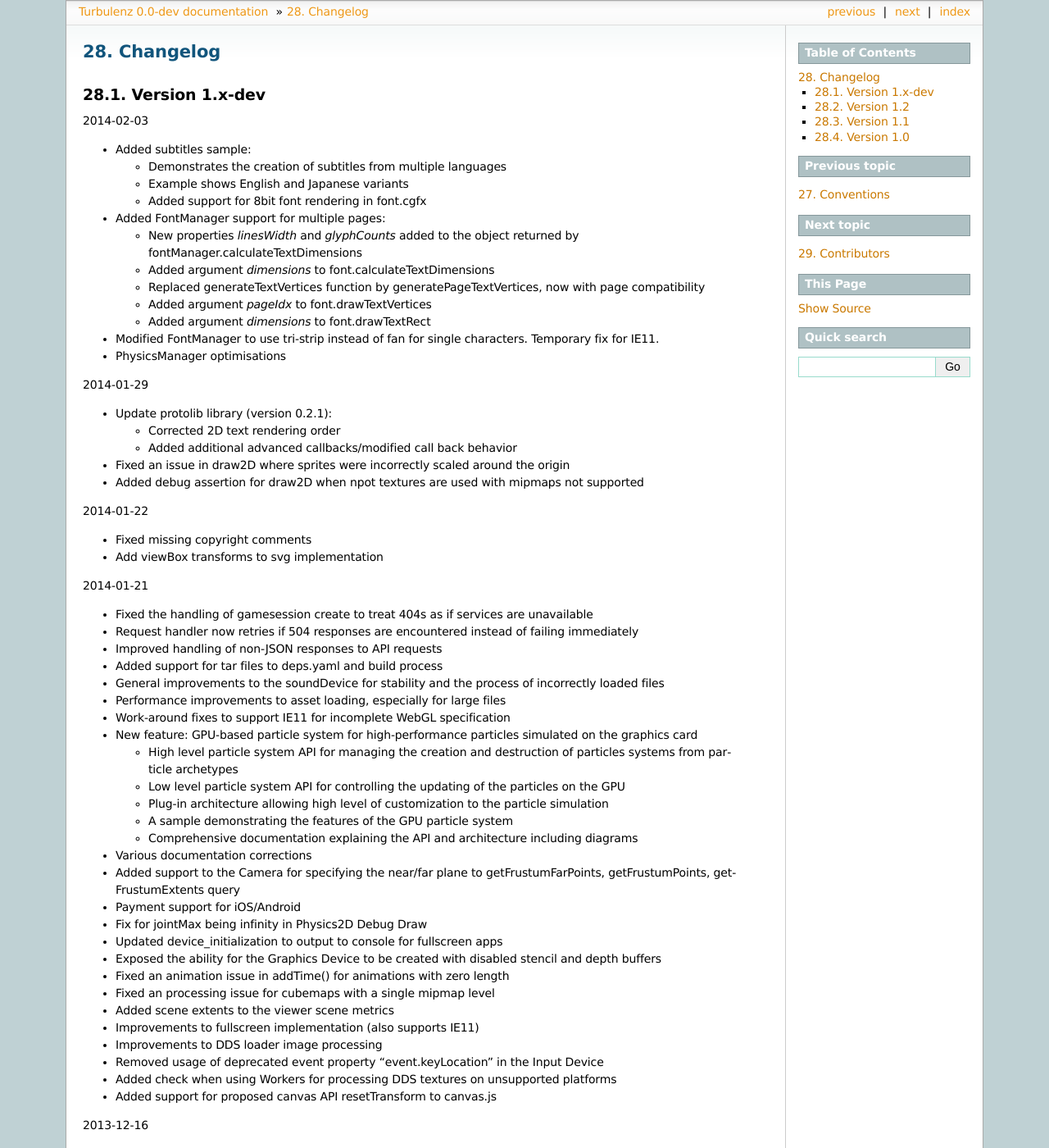
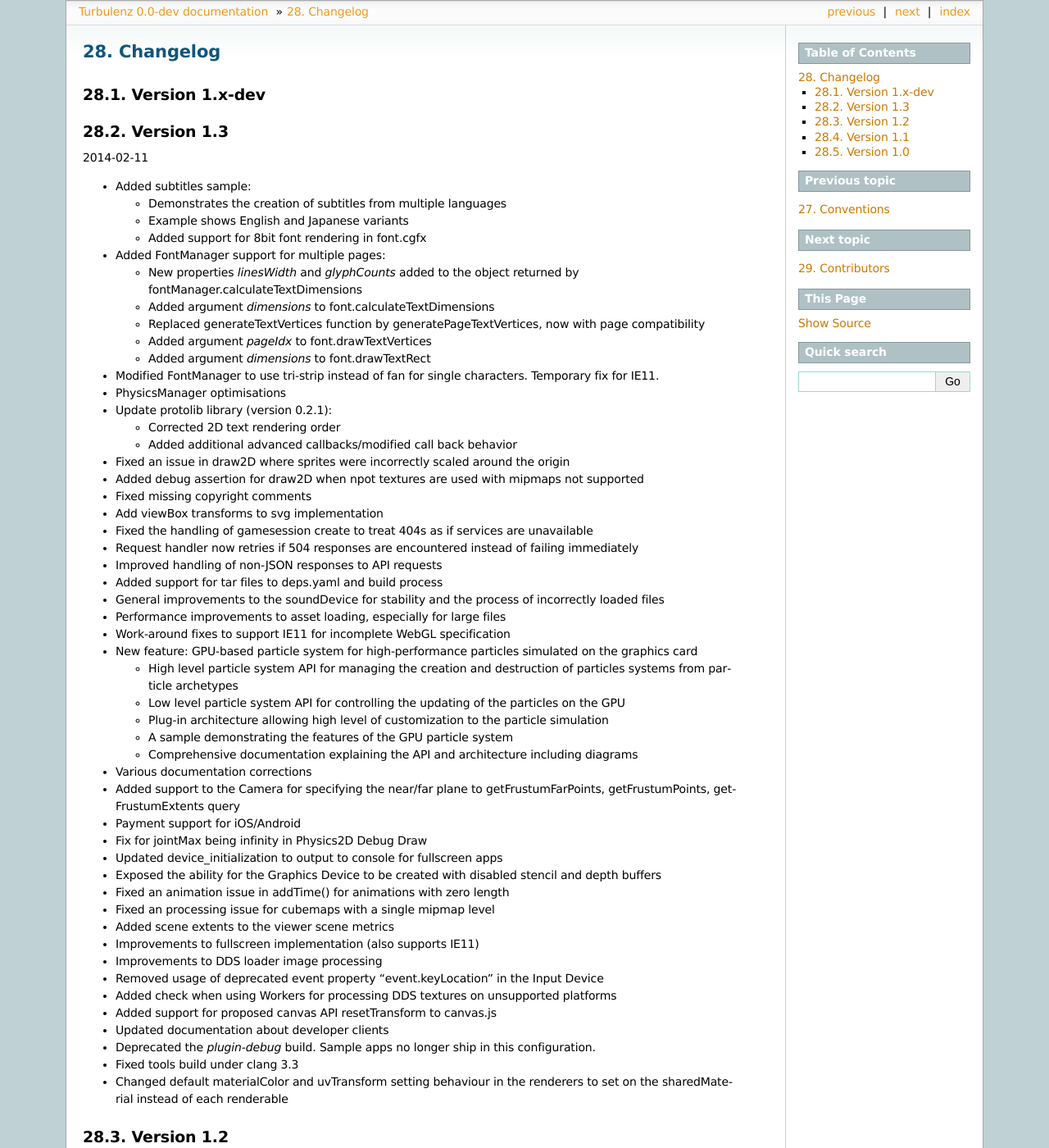
Before and after one commit to turbulenz/turbulenz_engine, a Sphinx documentation site: the page built from docs/source/changelog.rst, in a window 1280 px wide and 1400 px high. Shown: the whole window at 82% size. Built offline with Sphinx 7.4.7, drawn with Linux system fonts in a browser that asks for light colours; some of the changed text lies outside the part shown.

Commit message:
Update version to 1.3 for tagged release

```diff
--- a/README.rst
+++ b/README.rst
@@ -564,8 +564,8 @@
 The Engine was created and is maintained by `Turbulenz Limited <http://biz.turbulenz.com>`__ and was open sourced
 in April 2013.
 
-The latest release is 1.2 which is tagged in the repository or a tarball/zip can be can be downloaded from
-`here <https://github.com/turbulenz/turbulenz_engine/archive/release_1.2.tar.gz>`__
+The latest release is 1.3 which is tagged in the repository or a tarball/zip can be can be downloaded from
+`here <https://github.com/turbulenz/turbulenz_engine/archive/release_1.3.tar.gz>`__
 
 A full history of changes can be found in the `Changelog <docs/source/changelog.rst>`__
 
--- a/docs/source/changelog.rst
+++ b/docs/source/changelog.rst
@@ -10,7 +10,10 @@
 Version 1.x-dev
 ---------------
 
-2014-02-03
+Version 1.3
+-----------
+
+2014-02-11
 
 - Added subtitles sample:
 
@@ -27,13 +30,8 @@
   * Added argument *pageIdx* to font.drawTextVertices
   * Added argument *dimensions* to font.drawTextRect
 
-- Modified FontManager to use tri-strip instead of fan for single characters.
-  Temporary fix for IE11.
-
+- Modified FontManager to use tri-strip instead of fan for single characters. Temporary fix for IE11.
 - PhysicsManager optimisations
-
-2014-01-29
-
 - Update protolib library (version 0.2.1):
 
   * Corrected 2D text rendering order
@@ -41,14 +39,8 @@
 
 - Fixed an issue in draw2D where sprites were incorrectly scaled around the origin
 - Added debug assertion for draw2D when npot textures are used with mipmaps not supported
-
-2014-01-22
-
 - Fixed missing copyright comments
 - Add viewBox transforms to svg implementation
-
-2014-01-21
-
 - Fixed the handling of gamesession create to treat 404s as if services are unavailable
 - Request handler now retries if 504 responses are encountered instead of failing immediately
 - Improved handling of non-JSON responses to API requests
@@ -78,19 +70,9 @@
 - Removed usage of deprecated event property "event.keyLocation" in the Input Device
 - Added check when using Workers for processing DDS textures on unsupported platforms
 - Added support for proposed canvas API resetTransform to canvas.js
-
-2013-12-16
-
 - Updated documentation about developer clients
-
-2013-11-11
-
-- Deprecated the *plugin-debug* build.  Sample apps no longer ship in
-  this configuration.
+- Deprecated the *plugin-debug* build.  Sample apps no longer ship in this configuration.
 - Fixed tools build under clang 3.3
-
-2013-11-07
-
 - Changed default materialColor and uvTransform setting behaviour in the renderers to set on the sharedMaterial
   instead of each renderable
 
```
